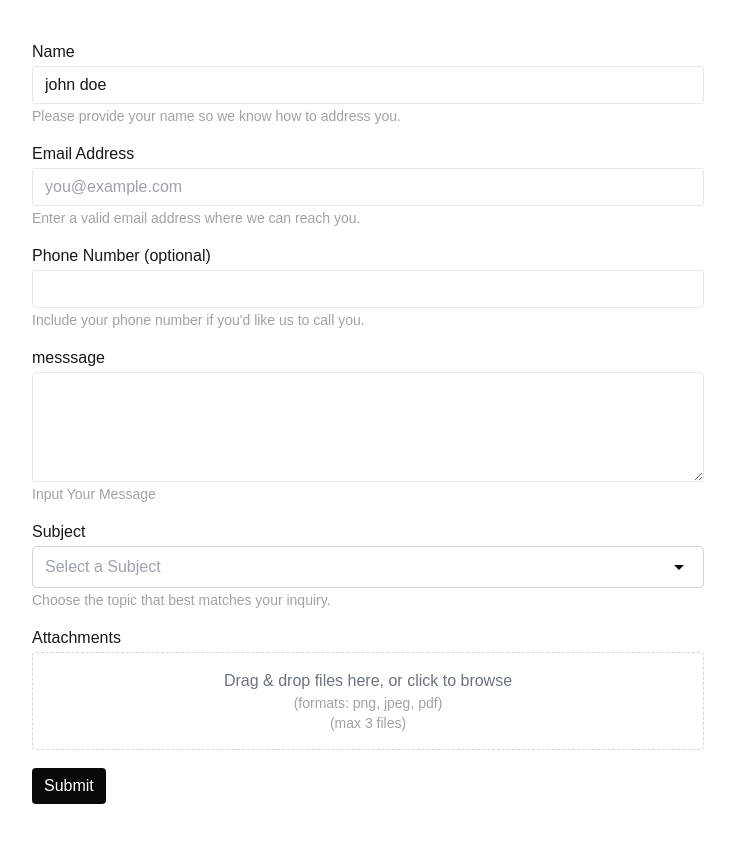
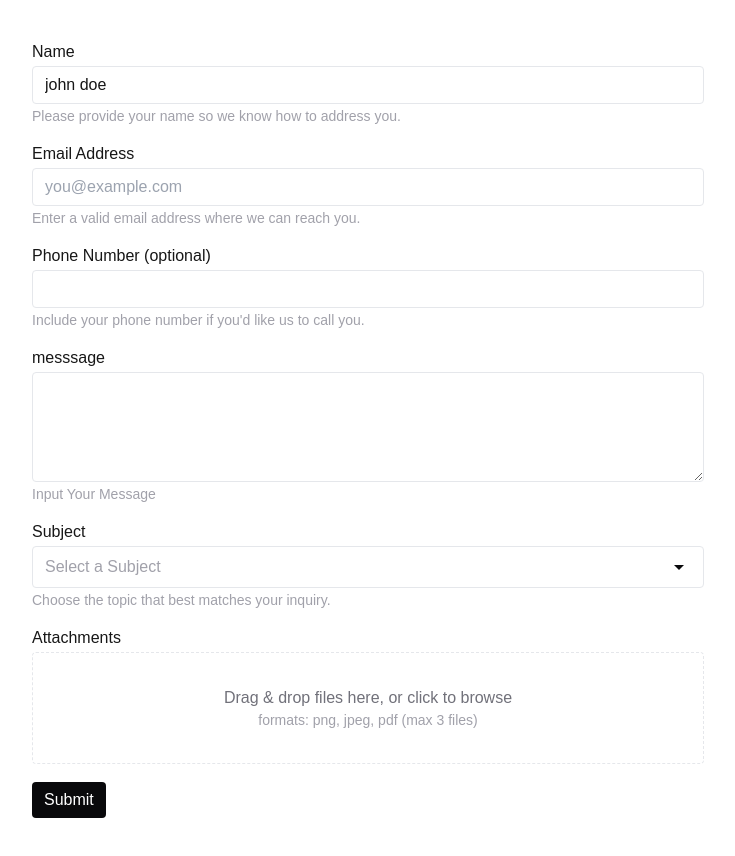
Before and after one commit to iputuanggak/form-component, a Next.js app: page / in a window 1280 px wide. Shown: the whole page, without its empty margins (272-1007 px from the left). Built offline with nearby package versions, Linux system fonts and the light colour scheme.

Commit message:
style: error and hover

```diff
--- a/package.json
+++ b/package.json
@@ -23,6 +23,8 @@
     "eslint": "^8",
     "eslint-config-next": "14.2.24",
     "postcss": "^8",
+    "prettier": "^3.5.3",
+    "prettier-plugin-tailwindcss": "^0.6.11",
     "tailwindcss": "^3.4.1",
     "typescript": "^5"
   }
--- a/src/components/basic/FileInput.tsx
+++ b/src/components/basic/FileInput.tsx
@@ -69,7 +69,7 @@ export default function FileInput({
   const addFiles = (
     incoming: File[],
     current: File[],
-    onChange: (files: File[]) => void
+    onChange: (files: File[]) => void,
   ) => {
     const toAdd = filterFiles(incoming, current);
     if (toAdd.length > 0) {
@@ -86,22 +86,19 @@ export default function FileInput({
         <div className="flex flex-col gap-0.5">
           {label ? <label htmlFor={name}>{label}</label> : null}
           <div
-            className={`border border-dashed rounded p-4 text-center cursor-pointer transition
-              ${
-                errors[name]
-                  ? "border-red-500 bg-red-50 "
-                  : "border-gray-300 hover:border-black hover:bg-gray-100 "
-              }
-              ${
-                dragActive
-                  ? "border-black bg-gray-100 "
-                  : "border-gray-300 hover:border-black hover:bg-gray-100 "
-              }
-               ${
-                 maxFiles &&
-                 value?.length >= maxFiles &&
-                 "opacity-50 hover:cursor-not-allowed hover:bg-gray-100 "
-               }`}
+            className={`flex min-h-28 cursor-pointer flex-col items-center justify-center rounded border border-dashed p-4 transition ${
+              errors[name]
+                ? "!border-red-500 !bg-red-50 hover:!bg-red-100"
+                : "hover:border-zinc-900 hover:bg-zinc-50"
+            } ${
+              maxFiles &&
+              value?.length >= maxFiles &&
+              "!cursor-not-allowed !opacity-50 hover:!border-transparent hover:!bg-transparent"
+            } ${
+              dragActive
+                ? "!border-zinc-900 !bg-zinc-50"
+                : "hover:border-zinc-900 hover:bg-zinc-100"
+            } `}
             role="button"
             tabIndex={0}
             onKeyDown={(e) => {
@@ -145,23 +142,22 @@ export default function FileInput({
               }}
               accept={accept?.join(",")}
             />
-            <p className="text-gray-500">
+            <p className="text-zinc-500">
               Drag & drop files here, or click to browse
             </p>
             <p className="text-sm text-zinc-400">
-              {accept ? `(formats: ${mimeTypesToExtensions(accept)})` : ""}
+              {accept ? `formats: ${mimeTypesToExtensions(accept)}` : ""}
+              <span className="text-sm text-zinc-400">
+                {maxFiles ? ` (max ${maxFiles} files)` : ""}
+              </span>
             </p>
-            <p className="text-sm text-zinc-400">
-              {maxFiles ? `(max ${maxFiles} files)` : ""}
-            </p>
-
+            {rejectionError && (
+              <p className="mt-1 text-sm text-orange-500">{rejectionError}</p>
+            )}
             {errors[name] && (
-              <p className="text-sm text-red-500 mt-1">
+              <p className="mt-1 text-sm text-red-500">
                 {(errors[name] as any).message}
               </p>
-            )}
-            {rejectionError && (
-              <p className="text-sm text-orange-500 mt-1">{rejectionError}</p>
             )}
           </div>
           {/* File List */}
@@ -169,11 +165,11 @@ export default function FileInput({
             {(value || []).map((file: File, idx: number) => (
               <li
                 key={idx}
-                className="flex items-center justify-between border p-2 rounded-md"
+                className="flex items-center justify-between rounded-md border p-2"
               >
                 <div>
                   <p className="font-medium">{file.name}</p>
-                  <p className="text-xs text-gray-500">
+                  <p className="text-xs text-zinc-500">
                     {(file.size / 1024 / 1024).toFixed(2)} MB &middot;{" "}
                     {file.type || "unknown"}
                   </p>
--- a/src/components/basic/Input.tsx
+++ b/src/components/basic/Input.tsx
@@ -34,8 +34,8 @@ export default function InputField({
         {...register(name)}
         {...inputProps}
         onWheel={handleWheel}
-        className={`border px-3 py-1.5 rounded ${
-          errorMessage ? "border-red-500" : ""
+        className={`rounded border px-3 py-1.5 hover:bg-zinc-50 ${
+          errorMessage ? "border-red-500 bg-red-50 hover:!bg-red-100" : "hover:border-zinc-900"
         } ${className || ""}`}
       />
       {description && <p className="text-sm text-zinc-400">{description}</p>}
--- a/src/components/basic/Select.tsx
+++ b/src/components/basic/Select.tsx
@@ -142,12 +142,12 @@ export default function SelectField({
             onKeyDown={handleKeyDown}
           >
             <div
-              className={`border px-3 py-2 rounded flex justify-between items-center cursor-pointer ${
-                errorMessage ? "border-red-500" : "border-gray-300"
+              className={`border px-3 py-2 rounded flex justify-between items-center cursor-pointer hover:bg-zinc-50  ${
+                errorMessage ? "border-red-500 bg-red-50 hover:!bg-red-100" : "hover:border-zinc-900"
               }`}
               onClick={toggleDropdown}
             >
-              <span className={selected ? "" : "text-gray-400"}>
+              <span className={selected ? "" : "text-zinc-400"}>
                 {selected
                   ? options.find((o) => o.value === selected)?.label
                   : `Select a ${label}`}
@@ -181,10 +181,10 @@ export default function SelectField({
                       e.stopPropagation();
                       handleSelect(option.value);
                     }}
-                    className={`px-3 py-2 cursor-pointer flex justify-between rounded items-center hover:bg-gray-100 ${
-                      option.value === selected ? "bg-gray-200" : ""
+                    className={`px-3 py-2 cursor-pointer flex justify-between rounded items-center hover:bg-zinc-100 ${
+                      option.value === selected ? "bg-zinc-200" : ""
                     } ${
-                      highlightedIndex === index ? "border border-black" : ""
+                      highlightedIndex === index ? "border border-zinc-900" : ""
                     }`}
                   >
                     {option.label}
--- a/src/components/basic/TextArea.tsx
+++ b/src/components/basic/TextArea.tsx
@@ -4,7 +4,7 @@ type TextAreaFieldProps = {
   name: string;
   label: string;
   description?: string;
-} & React.TextareaHTMLAttributes<HTMLTextAreaElement>
+} & React.TextareaHTMLAttributes<HTMLTextAreaElement>;
 
 export default function TextAreaField({
   name,
@@ -29,8 +29,8 @@ export default function TextAreaField({
         {...register(name)}
         {...textareaProps}
         rows={rows}
-        className={`rounded border px-3 py-1.5 ${
-          errorMessage ? "border-red-500" : ""
+        className={`rounded border px-3 py-1.5 hover:bg-zinc-50 ${
+          errorMessage ? "border-red-500 bg-red-50 hover:!bg-red-100" : "hover:border-zinc-900"
         } ${className || ""}`}
       />
       {description && <p className="text-sm text-zinc-400">{description}</p>}
```
Also changed, not shown: .eslintrc.json, 2 other files (tests, documents, lock files or other folders).
